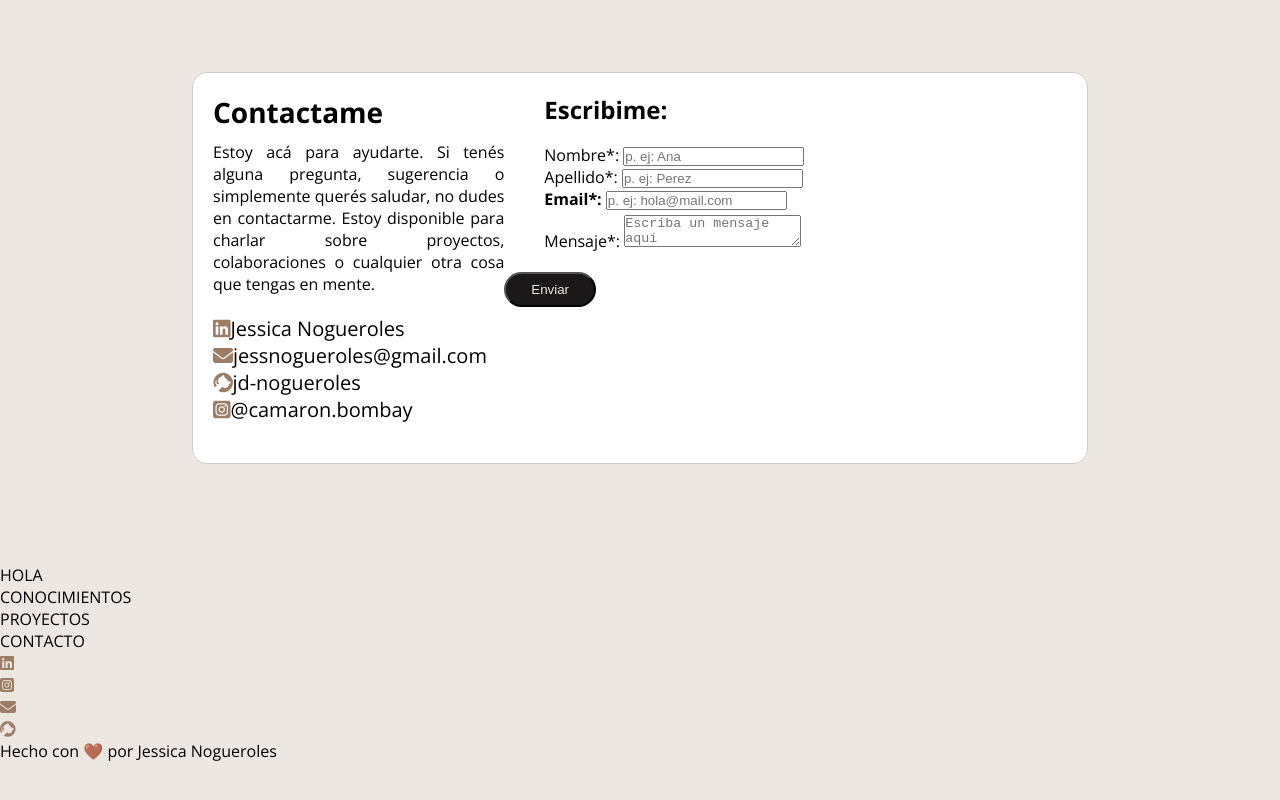
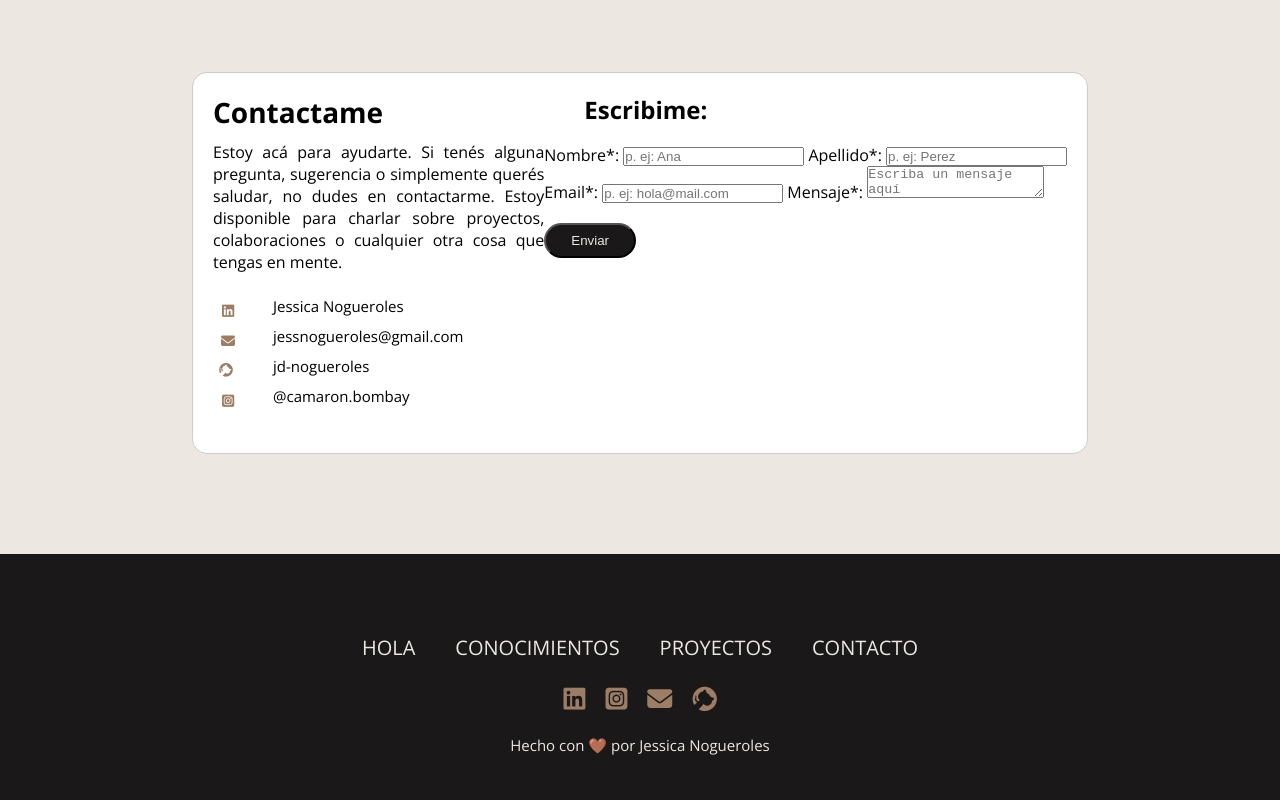
Before and after one commit to jd-nogueroles/portfolio-22va, a plain HTML site: page index.html in a window 1280 px wide. Shown: the part 3368-4168 px from the top of the page. Before the commit the page ends 4130 px from the top, so only its background shows below. Drawn offline with nearby package versions, Linux system fonts and the light colour scheme.

Commit message:
22052024 22:45

```diff
--- a/index.html
+++ b/index.html
@@ -152,25 +152,39 @@
                 contactarme. Estoy disponible para charlar sobre proyectos, colaboraciones o cualquier otra cosa que
                 tengas en mente.</p>
             <div class="links-contact">
-                <p><i class="fa-brands fa-linkedin" style="color: #9c7d65;"></i>Jessica Nogueroles</p>
-                <p><i class="fa-solid fa-envelope" style="color: #9c7d65;"></i>jessnogueroles@gmail.com</p>
-                <p><i class="fa-brands fa-github fa-rotate-by" style="color: #9c7d65; --fa-rotate-angle: 9765deg;"></i>jd-nogueroles</p>
-                <p><i class="fa-brands fa-square-instagram" style="color: #9c7d65;"></i>@camaron.bombay</p>
+                <p> <a href="https://www.linkedin.com/in/jessica-nogueroles-7b6a77223/?original_referer=https%3A%2F%2Fwww%2Egoogle%2Ecom%2F&originalSubdomain=ar"
+                        target="_blank">
+                        <i class="fa-brands fa-linkedin" style="color: #9c7d65;"></i>Jessica Nogueroles
+                    </a>
+                </p>
+                <p> <a href="mailto:jesnogueroles@gmail.com" target="_blank">
+                        <i class="fa-solid fa-envelope" style="color: #9c7d65;"></i>jessnogueroles@gmail.com
+                    </a>
+                </p>
+                <p> <a href="https://github.com/jd-nogueroles" target="_blank">
+                        <i class="fa-brands fa-github fa-rotate-by" style="color: #9c7d65; --fa-rotate-angle: 9765deg;">
+                        </i>jd-nogueroles
+                    </a>
+                </p>
+                <p> <a href="https://www.instagram.com/camaron.bombay" target="_blank">
+                        <i class="fa-brands fa-square-instagram" style="color: #9c7d65;"></i>@camaron.bombay
+                    </a>
+                </p>
             </div>
         </div>
         <form class="contact-formulario">
             <h2 class="titulo2-contact">Escribime:</h2>
-            <div class="formulario-contact">
+            <div class="formulario-parte1">
                 <label for="nombre">Nombre*:</label>
                 <input type="text" id="nombre" name="nombre" placeholder="p. ej: Ana" required>
                 <label for="apellido">Apellido*:</label>
                 <input type="text" id="apellido" name="apellido" placeholder="p. ej: Perez" required>
             </div>
-            <div class="contact2-formulario">
+            <div class="formulario-parte">
                 <label for="email">Email*:</label>
                 <input type="email" id="email" name="email" placeholder="p. ej: hola@mail.com" required>
-            </div>
-            <div class="formulario-contact">
+
+
                 <label for="mensaje">Mensaje*:</label>
                 <textarea id="mensaje" name="mensaje" placeholder="Escriba un mensaje aquí" required></textarea>
             </div>
@@ -188,23 +202,37 @@
     <!-- Inicio footer  -->
 
     <section>
-        <footer>
-            <ul>
+        <footer class="footer-container">
+            <ul class="menu-footer">
                 <li>HOLA</li>
                 <li>CONOCIMIENTOS</li>
                 <li>PROYECTOS</li>
                 <li>CONTACTO</li>
             </ul>
-            <div> <!-- Links  -->
+            <div class="links-footer">
                 <ul>
-                    <li><i class="fa-brands fa-linkedin" style="color: #9c7d65;"></i></li>
-                    <li><i class="fa-brands fa-square-instagram" style="color: #9c7d65;"></i></li>
-                    <li><i class="fa-solid fa-envelope" style="color: #9c7d65;"></i></li>
-                    <li><i class="fa-brands fa-github fa-rotate-by" style="color: #9c7d65; --fa-rotate-angle: 9765deg;"></i></li>
+                    <li><a href="https://www.linkedin.com/in/jessica-nogueroles-7b6a77223/?    original_referer=https%3A%2F%2Fwww%2Egoogle%2Ecom%2F&originalSubdomain=ar"
+                        target="_blank"><i class="fa-brands fa-linkedin" style="color: #9c7d65;"></a></i>
+
+                    </li>
+
+                    <li><a href="https://www.instagram.com/camaron.bombay" target="_blank"><i class="fa-brands    fa-square-instagram" style="color: #9c7d65;"></i></li>
+                        </a>
+
+                    <li><a href="mailto:jesnogueroles@gmail.com" target="_blank"><i class="fa-solid fa-envelope"
+                            style="color: #9c7d65;"></i>
+                        </a>
+                    </li>
+
+                    </a>
+                    <li><a href="https://github.com/jd-nogueroles" target="_blank"><i class="fa-brands fa-github fa-rotate-by"
+                         style="color: #9c7d65; --fa-rotate-angle: 9765deg;"></i>
+                        </a>
+                    </li>
 
                 </ul>
             </div>
-            <p>Hecho con 🤎 por Jessica Nogueroles </p>
+            <p class="firma-footer">Hecho con 🤎 por Jessica Nogueroles </p>
         </footer>
     </section>
 
--- a/styles.css
+++ b/styles.css
@@ -344,19 +344,62 @@ font-size: 16px;
 
 }
 
+.links-contact {
+    font-size: 15px;
+    margin-right: 10px;
+}
+
+.links-contact a {
+    color: inherit;
+    text-decoration: none;
+    margin-right: 10px;
+}
+
+.links-contact i {
+
+    vertical-align: middle;
+    display: inline-block;
+    width: 30px;
+    height: 30px;
+    background-color: #fff;
+    color: #dbc7b3;
+    border-radius: 50%;
+    font-size: 14px;
+    line-height: 2.2rem;
+    margin-right: 30px;
+    text-align: center;
+
+}
 
 
+
+.links-contact :hover {
+    color: #6c5c47;
+    text-decoration: underline;
+    cursor: pointer;
+}
+
+.links-contact i:hover {
+    background-color: #dbc7b3;
+    color: #fff;
+}
+
+.links-contact a:hover::before {
+    background-color: rgba(0, 0, 0, 0.3); /* Color oscuro al pasar el mouse */
+}
 
 .formulario-contact {
     flex: 1;
     max-width: 55%;
     padding-left: 40px;
+
 }
 
 
 .formulario-contact h2 {
     margin-bottom: 20px;
     font-size: 24px;
+
 }
 
 .form-group {
@@ -400,4 +443,49 @@ button {
 button:hover {
     background-color: #333;
 }
-/* ------ Fin contact form ------ */
+
+
+/* !!!!!!!!!!!! LA FORM NO QUEDA BIEN RE HACERLA !!!!!!!! */
+
+/* ------ Fin footer ------ */
+
+.footer-container {
+    background-color: #1a1818;
+    color: #ece7e1;
+    text-align: center;
+    padding: 80px;
+    font-size: 20px;
+    margin-top: 20px;
+}
+
+.menu-footer {
+    list-style: none;
+    display: flex;
+    justify-content: center;
+    font-size: 20px;
+
+}
+.menu-footer li {
+margin: 0 20px ;
+}
+
+.links-footer ul{
+    list-style: none;
+    display: flex;
+    justify-content: center;
+    margin-top: 20px;
+    margin-bottom: 20px;
+
+}
+
+.links-footer ul li {
+    margin: 0 10px;
+    font-size: 25px;
+}
+
+.firma-footer {
+    font-size: 15px;
+    margin-bottom: 30px;
+}
+
+/* ------ Fin footer ------ */
```
